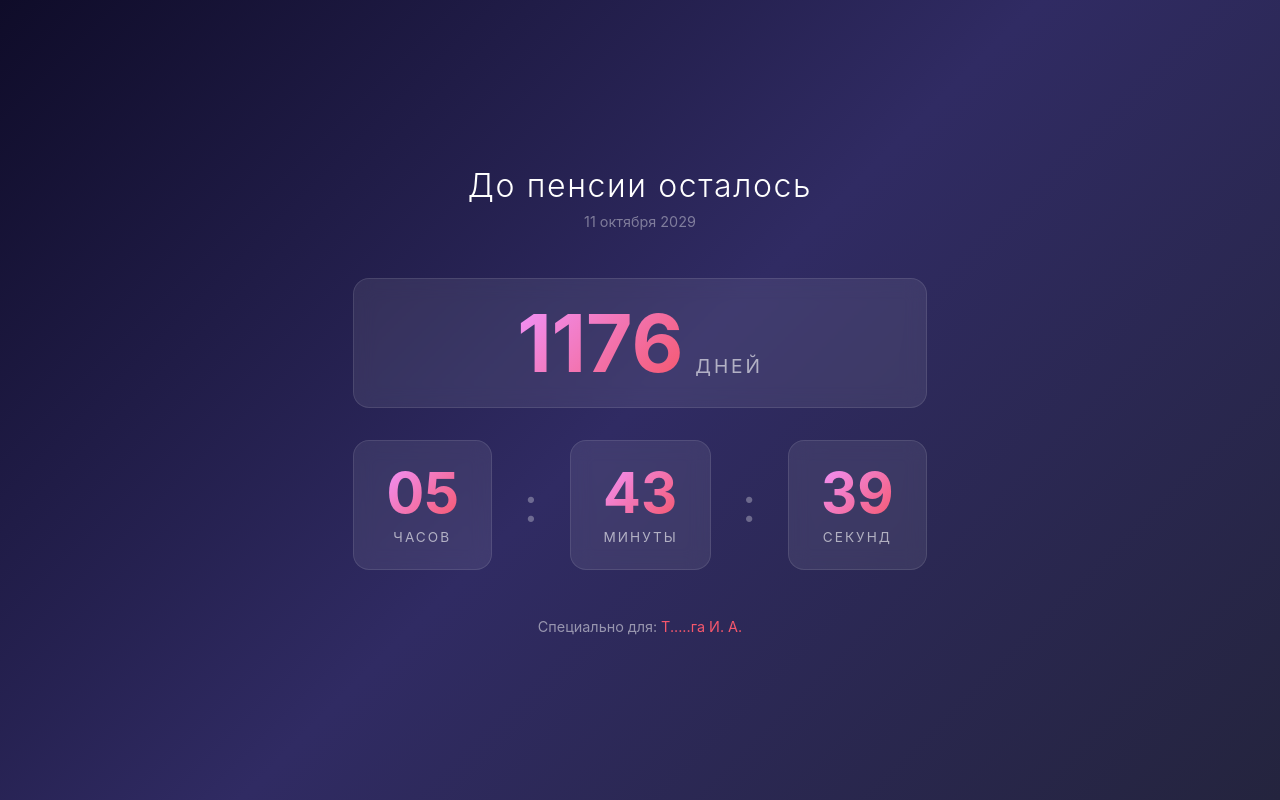
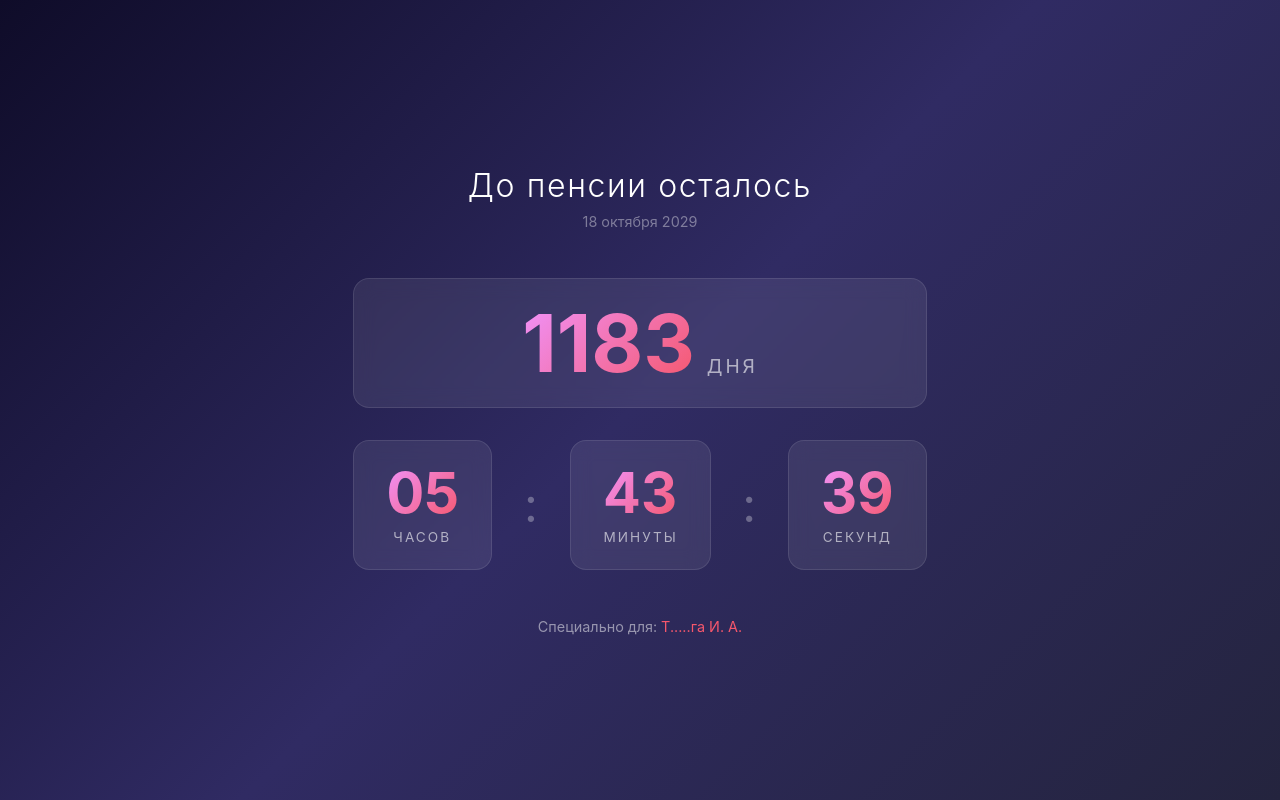
Before and after one commit to lasssss/pens, a plain HTML site: page index.html in a window 1280 px wide. Drawn offline with Linux system fonts and the light colour scheme.

Commit message:
update target date to 18.10.2029

```diff
--- a/index.html
+++ b/index.html
@@ -113,7 +113,7 @@
 <body>
   <div class="container">
     <h1>До пенсии осталось</h1>
-    <p class="target-date">11 октября 2029</p>
+    <p class="target-date">18 октября 2029</p>
     <div class="days-block">
       <div class="number" id="days">00</div>
       <div class="label" id="days-label">дней</div>
@@ -147,7 +147,7 @@
     }
 
     // ─── НАСТРОЙКИ ───────────────────────────────────────────────
-    const TARGET_DATE = new Date('2029-10-11T00:00:00');
+    const TARGET_DATE = new Date('2029-10-18T00:00:00');
     const EVENT_NAME = 'Т.....га И. А.';
     // ──────────────────────────────────────────────────────────────
 
```
